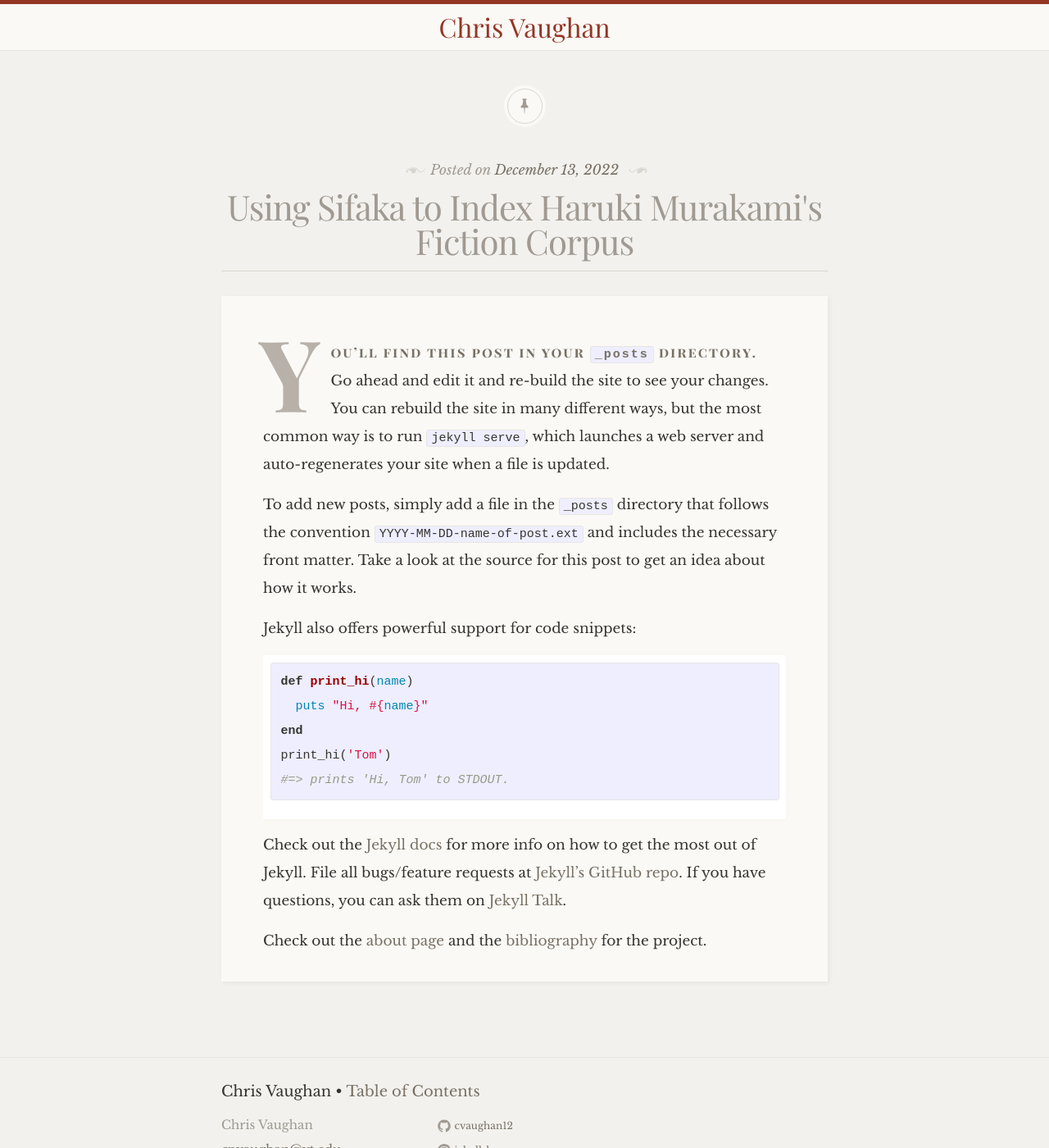
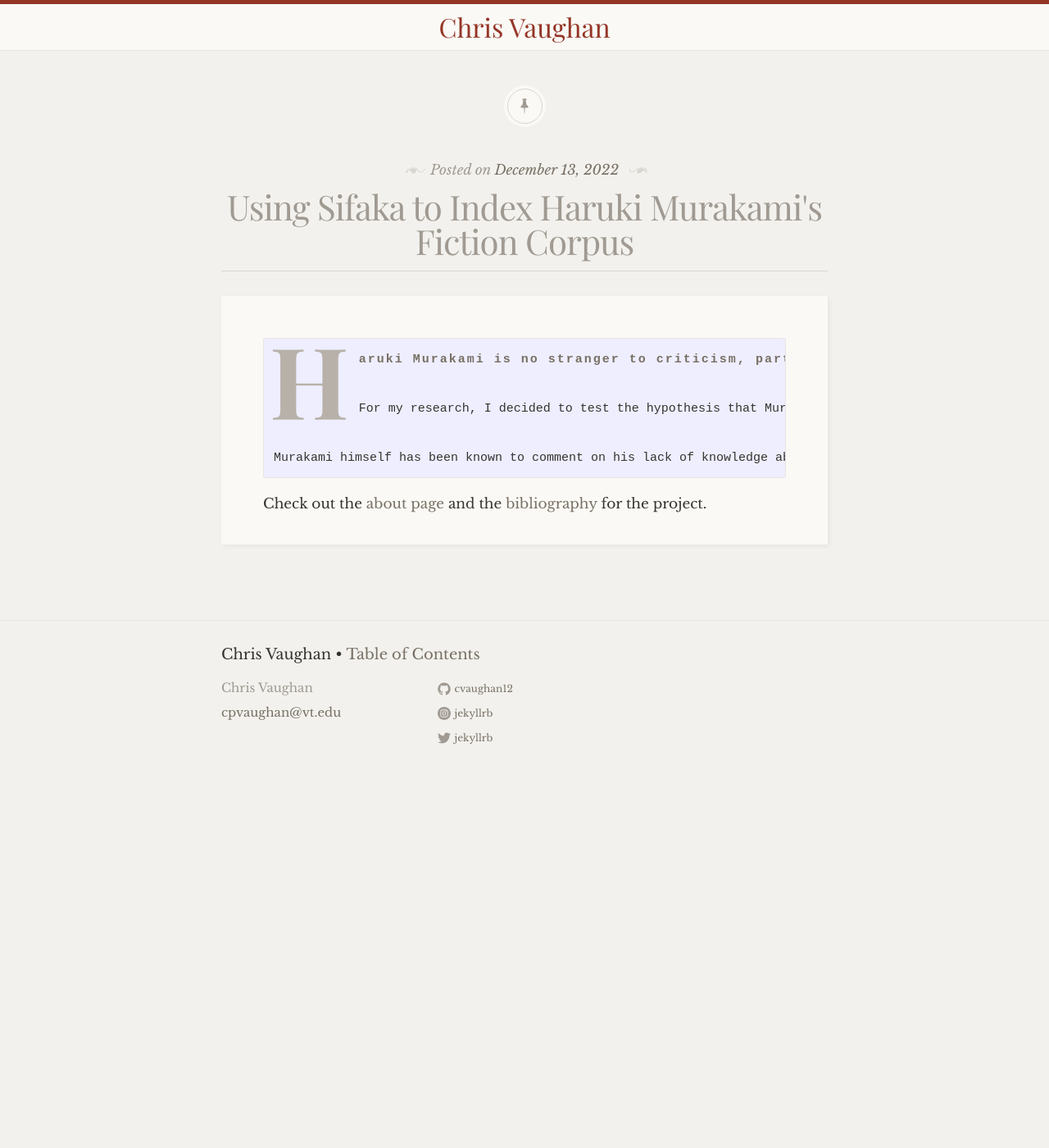
Before and after one commit to cvaughan12/cpvaughan7, a Jekyll site: the page built from _posts/2016-09-01-welcome-to-jekyll.markdown, in a window 1280 px wide and 1400 px high. Shown: the whole window at 82% size. Built offline with Jekyll 4.4.1, drawn with Linux system fonts in a browser that asks for light colours; some web fonts are replaced.

Commit message:
Update 2016-09-01-welcome-to-jekyll.markdown
testing putting in description

```diff
--- a/_posts/2016-09-01-welcome-to-jekyll.markdown
+++ b/_posts/2016-09-01-welcome-to-jekyll.markdown
@@ -3,25 +3,12 @@ layout: post
 title:  "Using Sifaka to Index Haruki Murakami's Fiction Corpus"
 date:   2022-12-13 12:00 +0100
 ---
-You’ll find this post in your `_posts` directory. Go ahead and edit it and re-build the site to see your changes. You can rebuild the site in many different ways, but the most common way is to run `jekyll serve`, which launches a web server and auto-regenerates your site when a file is updated.
+	Haruki Murakami is no stranger to criticism, particularly from those in his home country. His style, his inspirations, and the culture inside his novels are all distinctly Western, even though the setting of his books remains as Japan. This mix gives the impression that Murakami is trying to combine two worlds- inserting a Japanese presence while catering towards the artistic taste of Westerners. Matthew Chozick argues that Murakami’s writings read as exotic to foreigners yet contain imagery familiar and comfortable to Western readers, providing an environment they recognize but which is also new and tempting. He writes that, “Murakami’s works rarely mention contemporary Japanese culture, corporations, composers, or artists. . . . In contrast, internationally distinguished American and British companies, films, authors, and bands are frequently referenced” (2008, 63). In his novels, thus, Japanese culture seems to have been erased and replaced with Western culture.  Due to this perceived Westernization, Murakami is often described as an outcast among his Japanese peers.
 
-To add new posts, simply add a file in the `_posts` directory that follows the convention `YYYY-MM-DD-name-of-post.ext` and includes the necessary front matter. Take a look at the source for this post to get an idea about how it works.
+	For my research, I decided to test the hypothesis that Murakami favors Western influences by using named-entity-recognition software to see what people and places come up most frequently in his work. I put text files of his fiction corpus, his novels and short story collections, into an indexer software named Sifaka and looked at document and collection frequency of terms. For document frequency, a total of how many documents a term appears in, I found that out of the first seventy names, sixty-eight were Western. The leading ten names were Mozart, Bach, Hitler, Chopin, Brahms, Schubert, Schumann, Shakespeare, Beethoven, and Vivaldi, showing his preference for Western composers. Other names that appeared included Alfred Hitchcock, Benny Goodman, Tolstoy, Ralph Lauren, and Sherlock Holmes. For collection frequency, the result was much the same. The most-used named-entities outside of character names or locations were names such as Kafka (38 times), Charlie Parker (20 times), Bob Dylan (13 times), and Bach (25 times).  The only Japanese names within the top seventy names in both lists were Yukio Mishima (2 documents, 2 uses) and Sanshiro, the name of a novel by Japanese author Natsume Soseki (3 documents, 5 uses).
 
-Jekyll also offers powerful support for code snippets:
+	Murakami himself has been known to comment on his lack of knowledge about Japanese works, saying that “Not once, throughout my formative years, did I have the experience of being moved deeply by a Japanese novel” (Slocombe 2004, 5), and that “I learned practically nothing about novelistic technique from my Japanese predecessors.” (Murakami 2009, 1). Murakami instead cites authors such as Fitzgerald and Dostoevsky as his influences, and even left Japan in the 1980s to live abroad in the U.S, which he referred to as “a self-imposed exile.” (Chozick 2008, 62). These findings open up many questions about Murakami’s attachment to Western culture: how do Murakami’s works view and treat Japanese identity? How does he view his own attachment to his homeland? What does it mean for Murakami to be a ‘global author’, and how does this understanding change in the context of Japanese history? I am currently exploring these questions in my thesis.
 
-{% highlight ruby %}
-def print_hi(name)
-  puts "Hi, #{name}"
-end
-print_hi('Tom')
-#=> prints 'Hi, Tom' to STDOUT.
-{% endhighlight %}
-
-Check out the [Jekyll docs][jekyll-docs] for more info on how to get the most out of Jekyll. File all bugs/feature requests at [Jekyll’s GitHub repo][jekyll-gh]. If you have questions, you can ask them on [Jekyll Talk][jekyll-talk].
-
-[jekyll-docs]: http://jekyllrb.com/docs/home
-[jekyll-gh]:   https://github.com/jekyll/jekyll
-[jekyll-talk]: https://talk.jekyllrb.com/
 
 Check out the [about page] [jekyll-about] and the [bibliography] [jekyll-bibliography] for the project.
 
```
